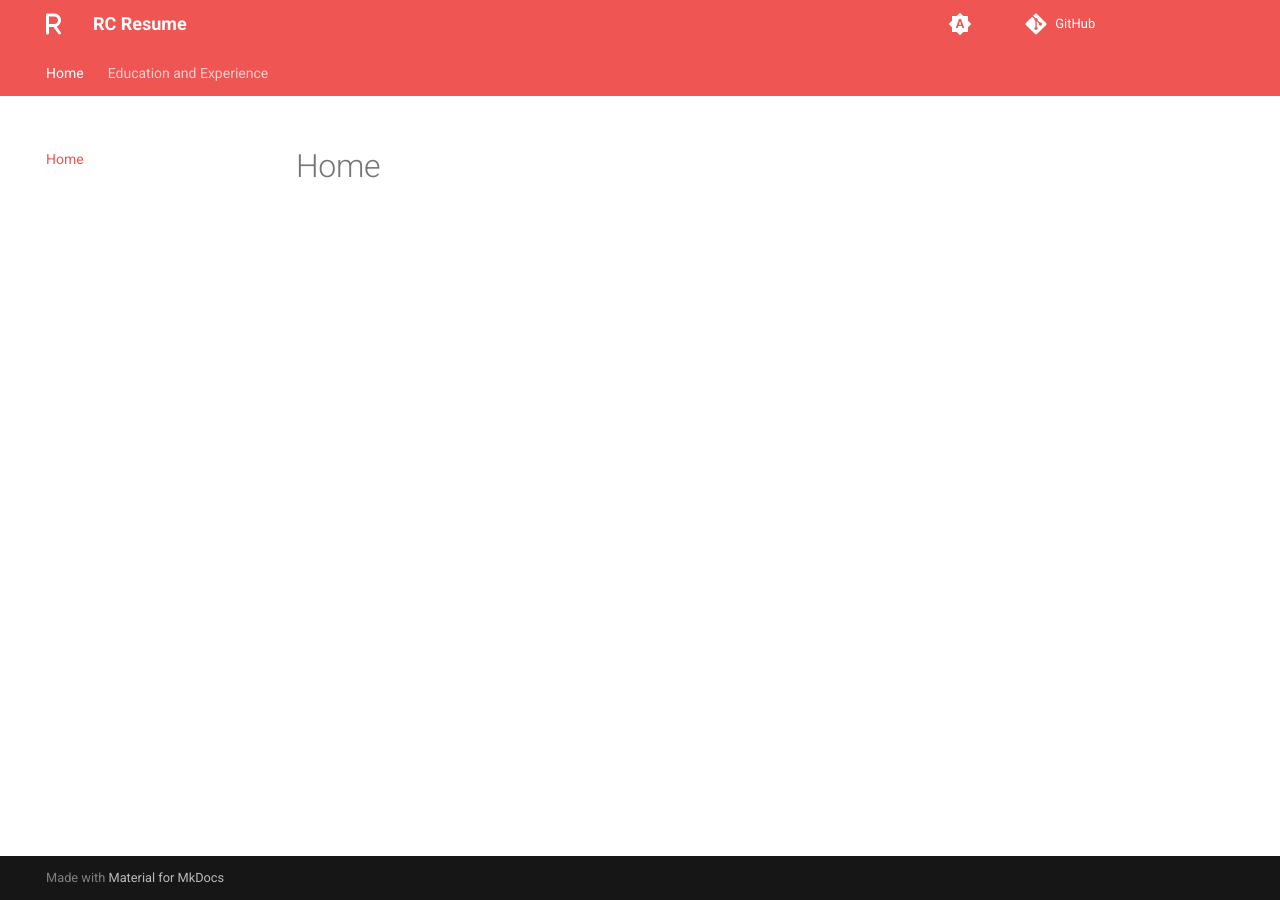
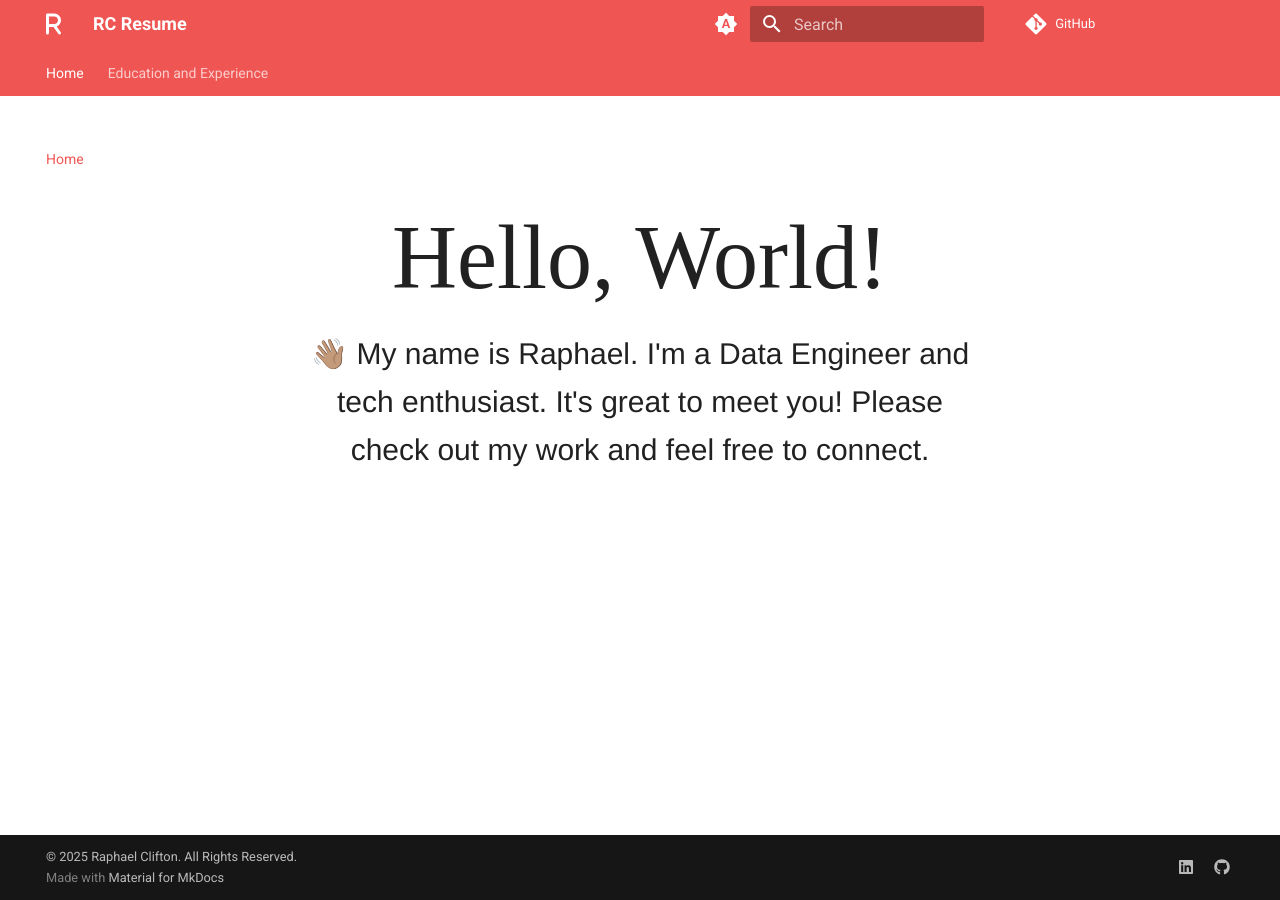
Before and after one commit to RaphCodec/Resume, an MkDocs documentation site: the page built from docs/index.md, in a window 1280 px wide. Built offline with MkDocs 1.6.1 and Material for MkDocs 9.7.7, drawn with Linux system fonts in a browser that asks for light colours; comment, search, counter and statistics services are not loaded.

Commit message:
Add home page and footer (#6)
* fix(mkdocs.yml): add search plugin since search disappeared after last deployment

* feat(index): add an intro to the home page

* feat(footer): add footer to contain links to socials

add links to linkedin and github

* feat(copyright): add copyright to footer

```diff
--- a/docs/index.md
+++ b/docs/index.md
@@ -1 +1,7 @@
-# Home
+#
+<div style="text-align: center; font-size: 4.5rem; font-family: Brush Script MT;">Hello, World!</div>
+
+
+<div style="text-align: center; font-size: 1.5rem; font-family: Helvetica;">
+👋🏽 My name is Raphael. I'm a Data Engineer and tech enthusiast.  It's great to meet you! Please check out my work and feel free to connect.
+</div>
--- a/mkdocs.yml
+++ b/mkdocs.yml
@@ -53,6 +53,17 @@ markdown_extensions:
   - neoteroi.timeline
 
 plugins:
+  - search
   - macros:
       module_name: main
       on_error_fail: false
+
+extra:
+  social:
+    - icon: fontawesome/brands/linkedin
+      link: https://www.linkedin.com/in/raphael-clifton/
+    - icon: fontawesome/brands/github
+      link: https://github.com/RaphCodec
+
+copyright: |
+  &copy; 2025 <a href="https://github.com/RaphCodec"  target="_blank" rel="noopener">Raphael Clifton. All Rights Reserved.</a>
```
